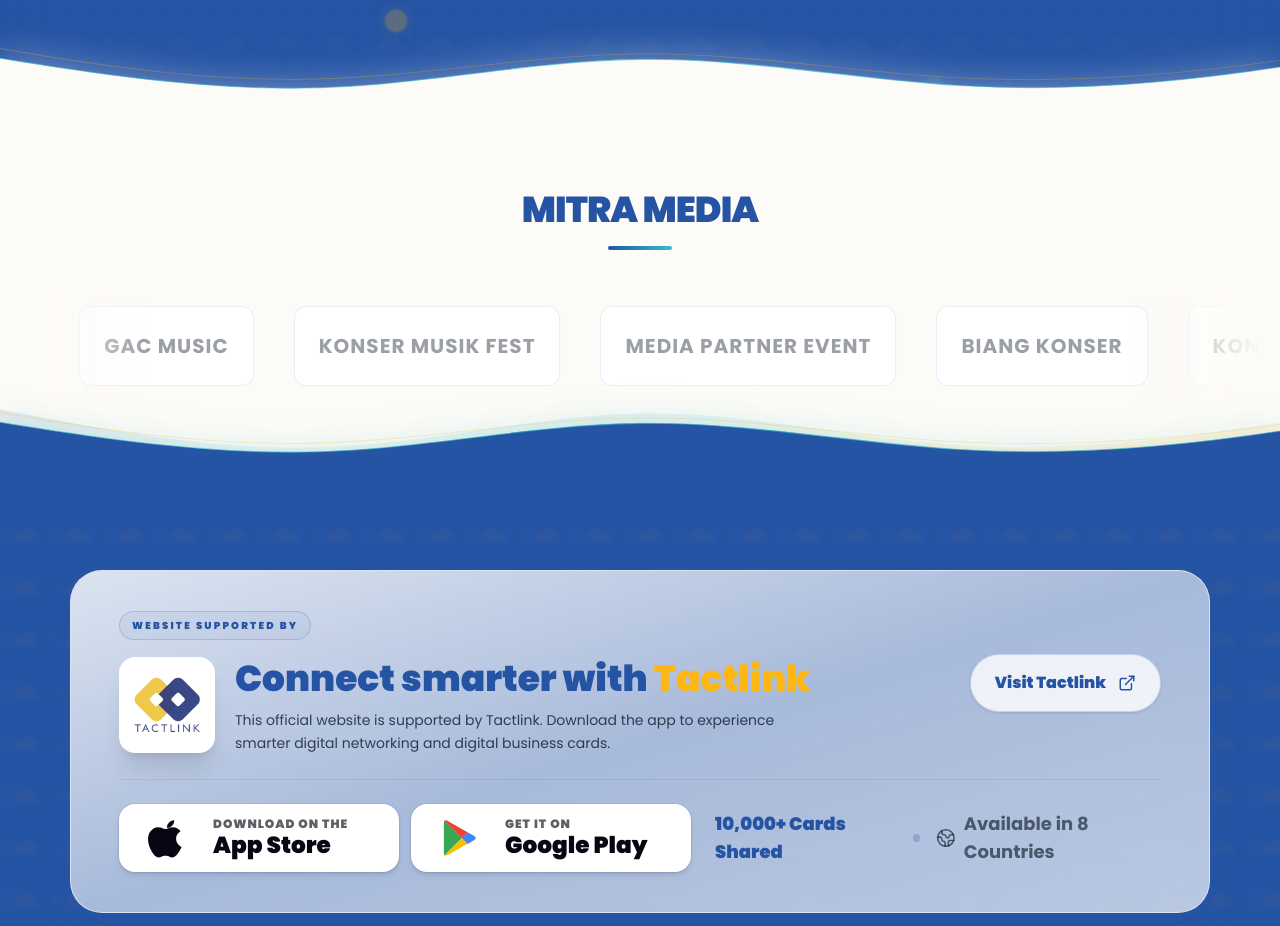
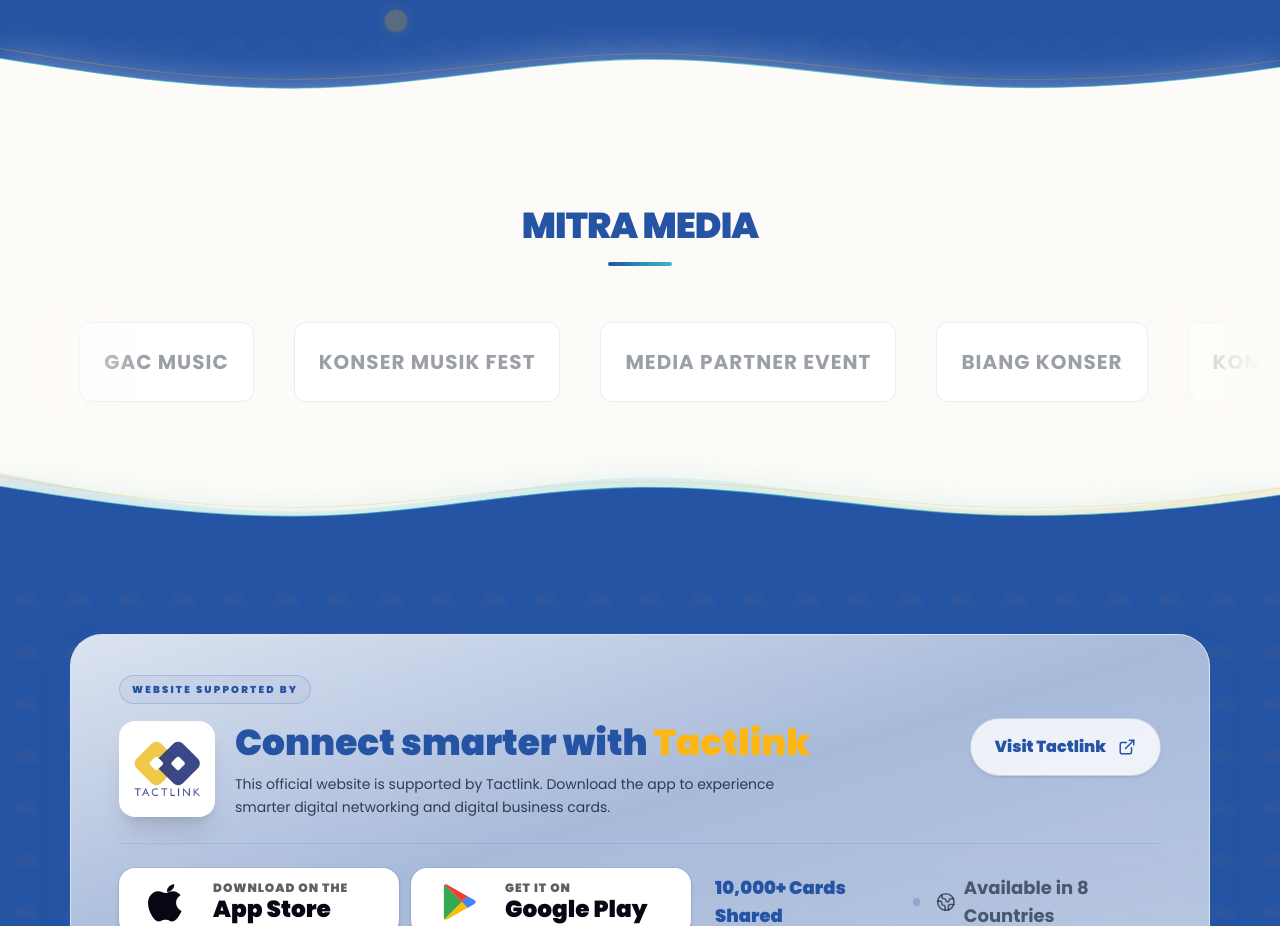
Before and after one commit to fyznugraha-pixel/cisadane, a Next.js app: page /festivalcisadane/en in a window 1280 px wide. Shown: the part 9460-10386 px from the top of the page. Built offline with nearby package versions, Linux system fonts and the light colour scheme.

Commit message:
style: increase padding in media partner section to prevent cramming

```diff
--- a/src/components/sections/MediaPartnersSection.tsx
+++ b/src/components/sections/MediaPartnersSection.tsx
@@ -39,7 +39,7 @@
   return (
     <section
       id="media-partners"
-      className="section-shell relative bg-[#FDFBF7] text-[#041020] px-5 pb-24 pt-16 overflow-hidden"
+      className="section-shell relative bg-[#FDFBF7] text-[#041020] px-5 pb-36 pt-20 overflow-hidden"
     >
 
       <div className="section-inner">
```
